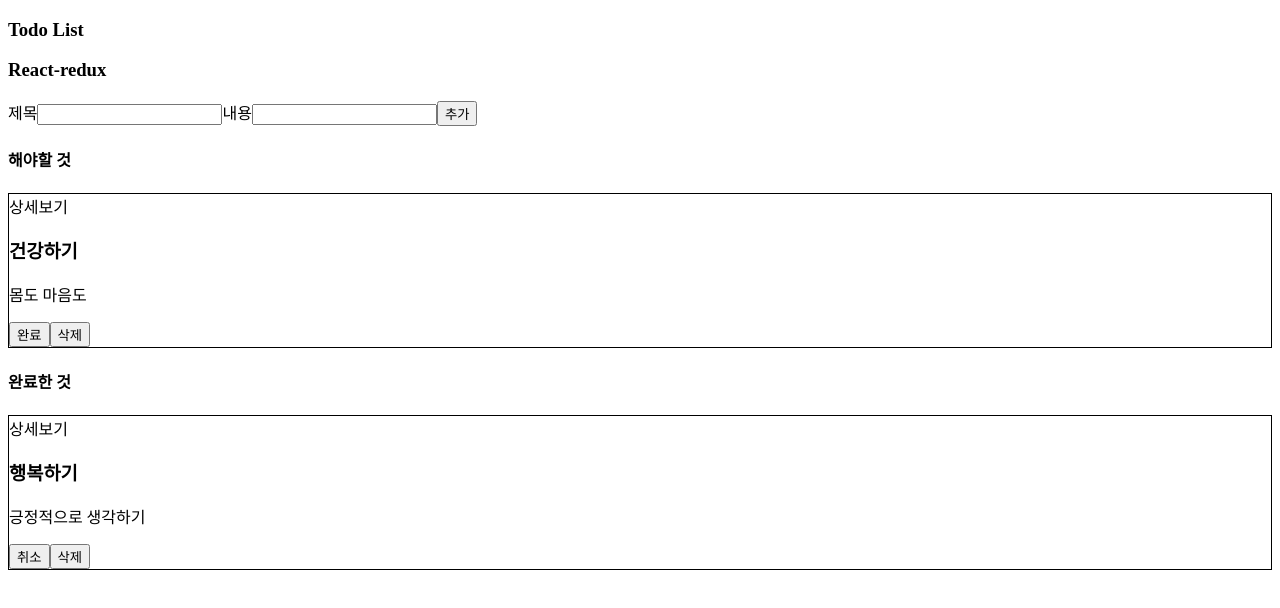
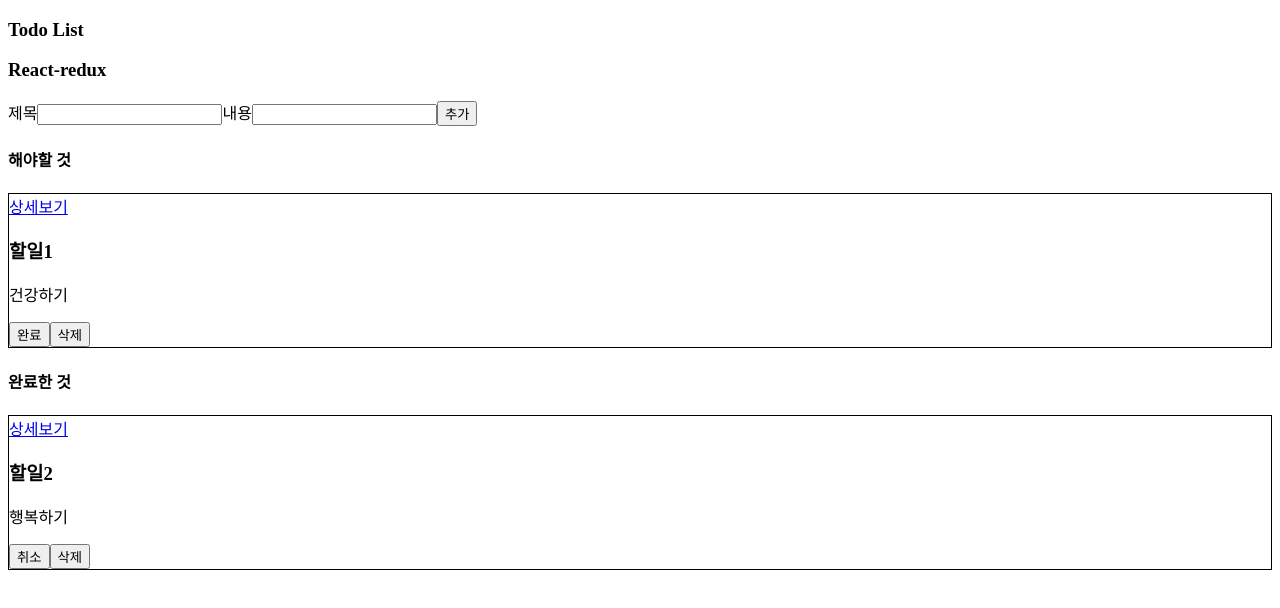
Before and after one commit to Newasborn/todolist_redux, a React (Create React App) app: page / in a window 1280 px wide. Shown: the top 608 px of the page. Built offline with nearby package versions, Linux system fonts and the light colour scheme.

Commit message:
상세보기 페이지 기능 구현

```diff
--- a/src/components/TodoList.jsx
+++ b/src/components/TodoList.jsx
@@ -1,12 +1,12 @@
 import { useDispatch, useSelector } from 'react-redux';
-import { useNavigate } from 'react-router-dom';
+import { Link } from 'react-router-dom';
 import TodoItem from './TodoItem';
 import { deleteTodo, toggleDone } from '../redux/modules/todos';
 
 const TodoList = () => {
   const globalTodo = useSelector((state) => state.todos.todos);
   const dispatch = useDispatch();
-  const navigate = useNavigate();
+  // const navigate = useNavigate();
 
   // todo 삭제하기
   const deleteTodoHandler = (id) => {
@@ -27,13 +27,9 @@ const TodoList = () => {
           .map((todo) => {
             return (
               <div key={todo.id} style={{ border: '1px solid black' }}>
-                <div
-                  onClick={() => {
-                    navigate('/detail');
-                  }}
-                >
-                  상세보기
-                </div>
+                <Link to={`/detail/${todo.id}`}>
+                  <span>상세보기</span>
+                </Link>
                 <h3>{todo.title}</h3>
                 <p>{todo.content}</p>
                 <button
@@ -62,13 +58,9 @@ const TodoList = () => {
             .map((todo) => {
               return (
                 <div key={todo.id} style={{ border: '1px solid black' }}>
-                  <div
-                    onClick={() => {
-                      navigate('/detail');
-                    }}
-                  >
-                    상세보기
-                  </div>
+                  <Link to={`/detail/${todo.id}`}>
+                    <span>상세보기</span>
+                  </Link>
                   <h3>{todo.title}</h3>
                   <p>{todo.content}</p>
                   <button
--- a/src/pages/Detail.jsx
+++ b/src/pages/Detail.jsx
@@ -1,12 +1,20 @@
 import { useSelector } from 'react-redux';
+import { useParams, Link } from 'react-router-dom';
+// import { Link } from 'react-router-dom';
 
 const Detail = () => {
   const globalTodo = useSelector((state) => state.todos.todos);
+  const param = useParams();
+  const item = globalTodo.find((elem) => elem.id === param.id);
 
   return (
-    <div>
-      {console.log(globalTodo)}
-      <span>ID: {globalTodo.id}</span>
+    <div key={item.id}>
+      <Link to={`/`}>
+        <span>이전으로</span>
+      </Link>
+      <div>{item.id}</div>
+      <div>{item.title}</div>
+      <div>{item.content}</div>
     </div>
   );
 };
--- a/src/redux/modules/todos.js
+++ b/src/redux/modules/todos.js
@@ -35,15 +35,15 @@ const initialState = {
   todos: [
     {
       id: uuidv4(),
-      title: '건강하기',
-      content: '몸도 마음도',
+      title: '할일1',
+      content: '건강하기',
       isDone: false,
       isActive: true,
     },
     {
       id: uuidv4(),
-      title: '행복하기',
-      content: '긍정적으로 생각하기',
+      title: '할일2',
+      content: '행복하기',
       isDone: true,
       isActive: false,
     },
--- a/src/shared/Router.js
+++ b/src/shared/Router.js
@@ -14,7 +14,7 @@ const Router = () => {
       {/* <Layout> */}
       <Routes>
         <Route path='/' element={<Home />} />
-        <Route path='detail' element={<Detail />} />
+        <Route path='/detail/:id' element={<Detail />} />
       </Routes>
       {/* </Layout> */}
     </BrowserRouter>
```
